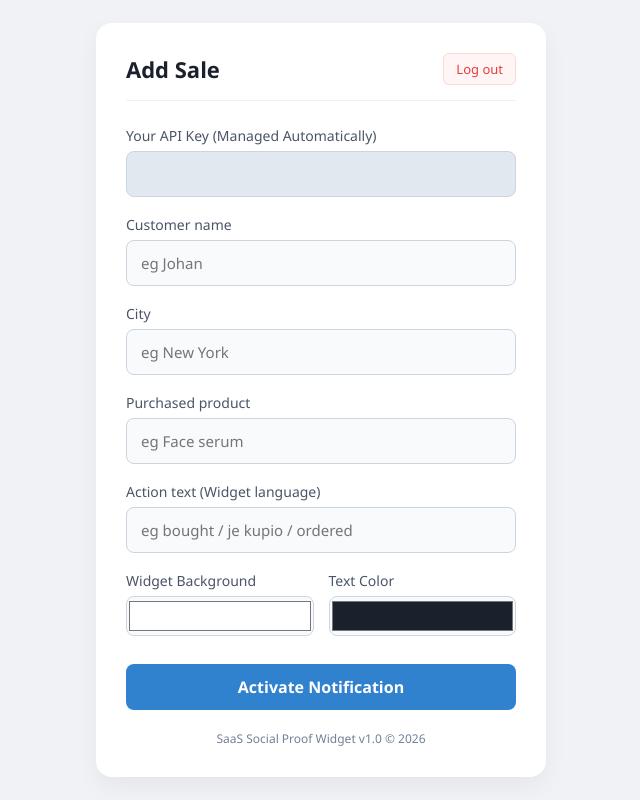
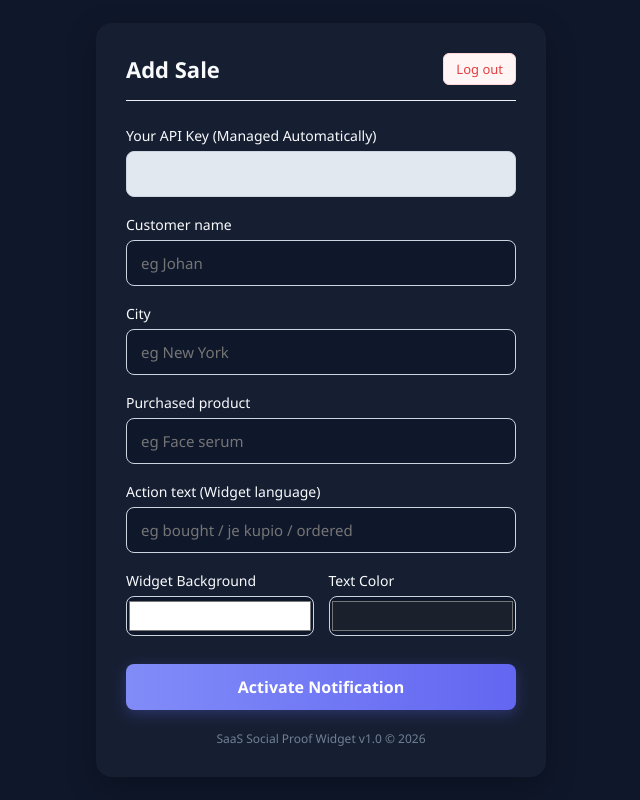
Before and after one commit to Jarmila527/saas-social-proof, a plain HTML site: page public/admin.html in a window 1280 px wide. Shown: the whole page, without its empty margins (319-959 px from the left). Drawn offline with Linux system fonts and the light colour scheme; sample sign-in values are in the browser's storage.

Commit message:
Last Update

```diff
--- a/public/admin.html
+++ b/public/admin.html
@@ -13,7 +13,7 @@
         }
 
         body {
-            background: #f0f2f5;
+            background-color: #0f172a;
             margin: 0;
             padding: 0;
             display: flex;
@@ -23,12 +23,12 @@
         }
 
         .dashboard-container {
-            background: white;
+            background-color: rgba(30, 41, 59, 0.5);
             width: 100%;
             max-width: 450px;
             padding: 30px;
             border-radius: 16px;
-            box-shadow: 0 10px 25px rgba(0, 0, 0, 0.05);
+            box-shadow: 0 10px 30px rgba(0, 0, 0, 0.25);
             position: relative;
         }
 
@@ -43,7 +43,7 @@
 
         .header h2 {
             margin: 0;
-            color: #1a202c;
+            color: #f8fafc;
             font-size: 22px;
             font-weight: 600;
         }
@@ -72,7 +72,7 @@
         .form-group label {
             display: block;
             margin-bottom: 6px;
-            color: #4a5568;
+            color: #f8fafc;
             font-size: 14px;
             font-weight: 500;
         }
@@ -85,7 +85,7 @@
             font-size: 15px;
             transition: all 0.2s;
             outline: none;
-            background: #f8fafc;
+            background-color: #0f172a;
         }
 
         input:focus {
@@ -97,19 +97,21 @@
         .submit-btn {
             width: 100%;
             padding: 12px;
-            background: #3182ce;
+            background: linear-gradient(to right, #818cf8, #6366f1);
             color: white;
             border: none;
             border-radius: 8px;
+            box-shadow: 0 4px 14px rgba(99, 102, 241, 0.3);
             cursor: pointer;
             font-size: 16px;
             font-weight: 600;
             margin-top: 10px;
-            transition: background 0.2s;
+            transition: all 0.3s ease;
         }
 
         .submit-btn:hover {
-            background: #2b6cb0;
+            transform: translateY(-1px);
+            box-shadow: 0 6px 20px rgba(99, 102, 241, 0.5);
         }
 
         .footer-note {
@@ -147,7 +149,8 @@
         <form id="purchase-form">
             <div class="form-group">
                 <label for="apiKey">Your API Key (Managed Automatically)</label>
-                <input type="text" id="apiKey" readonly style="background: #e2e8f0; color: #4a5568; cursor: not-allowed;">
+                <input type="text" id="apiKey" readonly
+                    style="background: #e2e8f0; color: #4a5568; cursor: not-allowed;">
             </div>
 
             <div class="form-group">
```
Also changed, not shown: public/login.html (+1 -1 lines).
